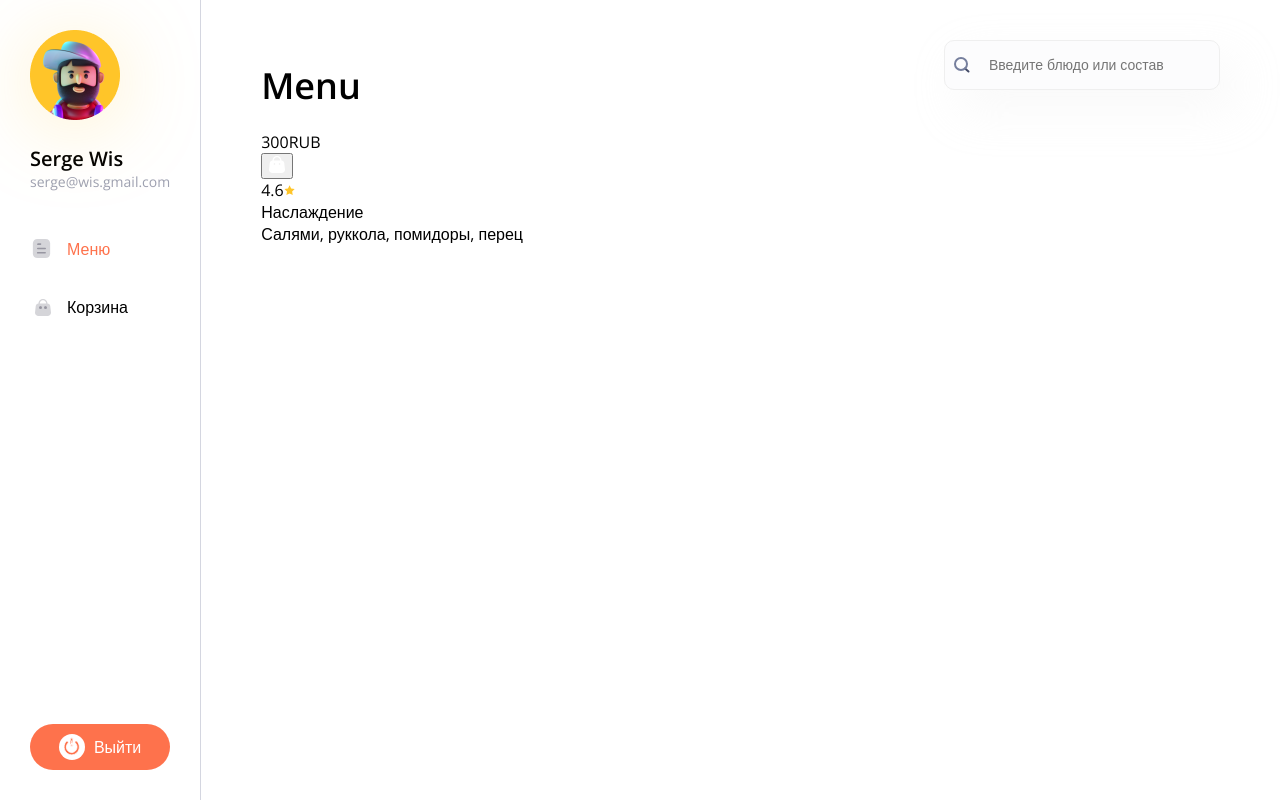
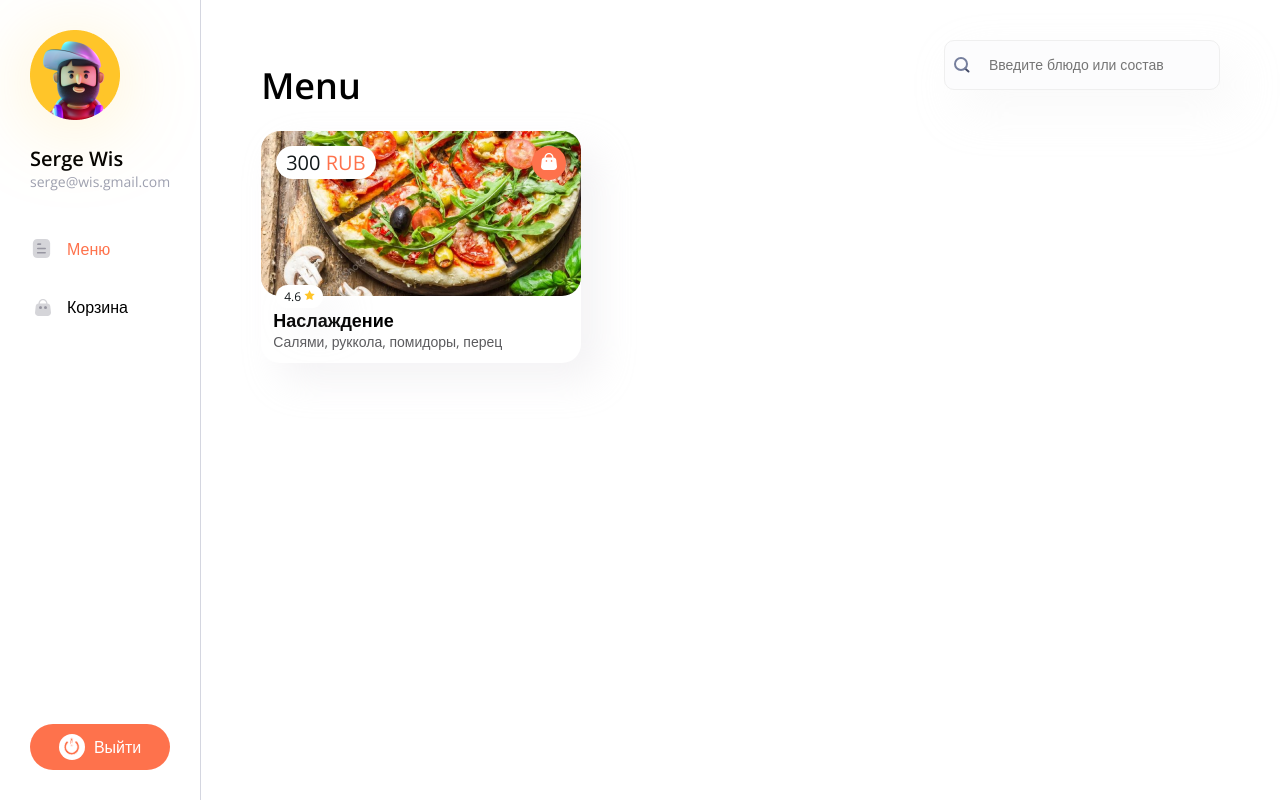
Before and after one commit to sergey87chuvasov/pizza-app, a React (Vite) app: page / in a window 1280 px wide. Built offline with nearby package versions, Linux system fonts and the light colour scheme.

Commit message:
added card of product

```diff
--- a/src/components/ProductCard/ProductCard.module.css
+++ b/src/components/ProductCard/ProductCard.module.css
@@ -1,3 +1,86 @@
 .head {
   position: relative;
+  min-height: 165px;
+  border-radius: 19px;
 }
+
+.card {
+  background: var(--white-color);
+  border-radius: 19px;
+  box-shadow: 18px 18px 36px 0px rgba(211, 209, 216, 0.25);
+  width: 320px;
+}
+
+.footer {
+  padding: 12px;
+}
+
+.title {
+  color: var(--text-color);
+  font-size: 18px;
+  font-weight: 600;
+  line-height: normal;
+  font-style: normal;
+  text-decoration: none;
+}
+
+.description {
+  color: var(--text-secondary-color);
+  font-size: 14px;
+  font-weight: 400;
+  line-height: normal;
+  font-style: normal;
+}
+
+.link {
+  text-decoration: none;
+}
+
+.price {
+  position: absolute;
+  top: 15px;
+  left: 15px;
+  background: var(--white-color);
+  padding: 3px 10px;
+  border-radius: 20px;
+  font-size: 20px;
+  font-weight: 400;
+  line-height: normal;
+  font-style: normal;
+  color: #111719;
+}
+
+.currency {
+  color: var(--primary-color);
+}
+
+.raiting {
+  position: absolute;
+  bottom: -12px;
+  left: 15px;
+  background: var(--white-color);
+  padding: 3px 8px;
+  border-radius: 20px;
+  font-size: 12px;
+  font-weight: 400;
+  line-height: normal;
+  font-style: normal;
+  color: #111719;
+  box-shadow: 18.214px 18.214px 36.429px 0px rgba(211, 209, 216, 0.25);
+}
+
+.add-to-cart {
+  position: absolute;
+  top: 15px;
+  right: 15px;
+  background: var(--primary-color);
+  border-radius: 50%;
+  width: 34px;
+  height: 34px;
+  border: none;
+  cursor: pointer;
+}
+
+.add-to-cart:hover {
+  background: var(--primary-hover-color);
+}
--- a/src/components/ProductCard/ProductCard.tsx
+++ b/src/components/ProductCard/ProductCard.tsx
@@ -1,19 +1,23 @@
+import { Link } from 'react-router-dom';
 import styles from './ProductCard.module.css';
 import { ProductCardProps } from './ProductCard.props';
 
 function ProductCard(props: ProductCardProps) {
   return (
+    <Link to={`/product/${props.id}`} className={styles['link']}>
       <div className={styles['card']}>
-      <div className={styles['head']}>
+        <div
+          className={styles['head']}
+          style={{ backgroundImage: `url('${props.image}')` }}
+        >
           <div className={styles['price']}>
-          {props.price}
-          <span className={styles['currency']}>RUB</span>
+            {props.price}&nbsp;<span className={styles['currency']}>RUB</span>
           </div>
           <button className={styles['add-to-cart']}>
             <img src='/cart-button-icon.svg' alt='cart-button-icon' />
           </button>
           <div className={styles['raiting']}>
-          {props.raiting}
+            {props.raiting}&nbsp;
             <img src='/star-icon.svg' alt='star-icon' />
           </div>
         </div>
@@ -22,6 +26,7 @@ function ProductCard(props: ProductCardProps) {
           <div className={styles['description']}>{props.description}</div>
         </div>
       </div>
+    </Link>
   );
 }
 
--- a/src/main.tsx
+++ b/src/main.tsx
@@ -6,6 +6,7 @@ import { Cart } from './pages/Cart/Cart';
 import { Error } from './pages/Error/Error';
 import './index.css';
 import { Layout } from './layout/Menu/Layout.tsx';
+import { Product } from './pages/Product/Product.tsx';
 
 const router = createBrowserRouter([
   {
@@ -20,6 +21,10 @@ const router = createBrowserRouter([
         path: '/cart',
         element: <Cart />,
       },
+      {
+        path: '/product/:id',
+        element: <Product />,
+      },
     ],
   },
   {
--- /dev/null
+++ b/src/pages/Product/Product.tsx
@@ -0,0 +1,6 @@
+import { useParams } from 'react-router-dom';
+
+export function Product() {
+  const { id } = useParams();
+  return <>Product Page - {id}</>;
+}
```
Lines whose indentation alone changed are shown as unchanged.
